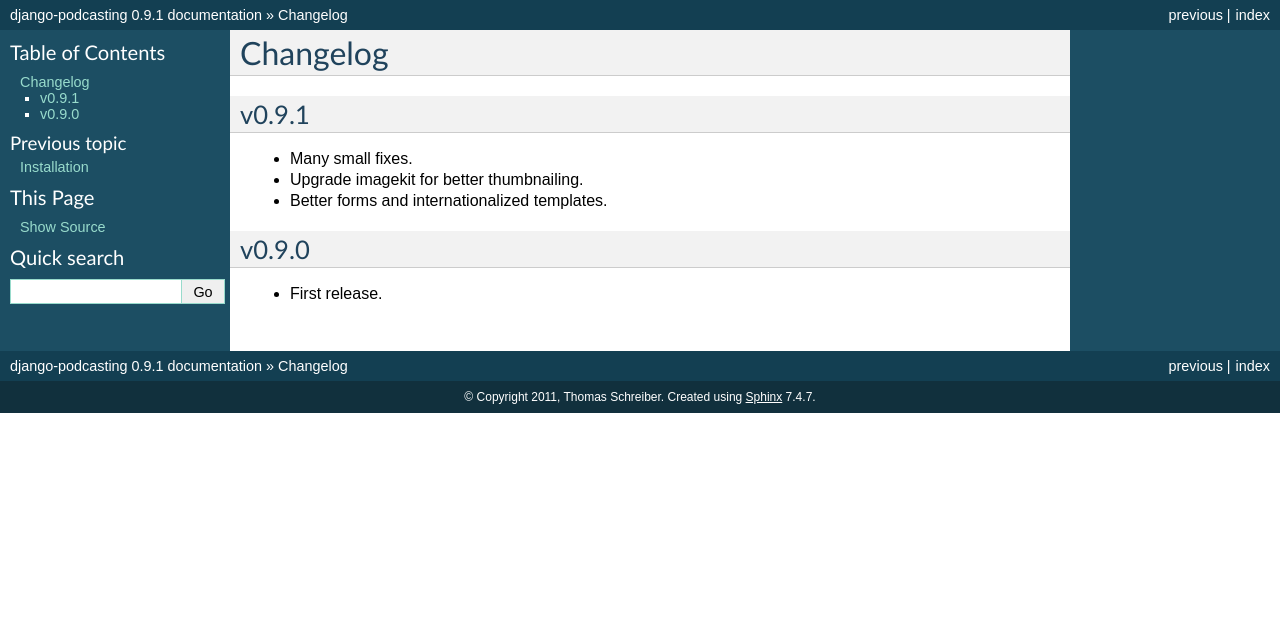
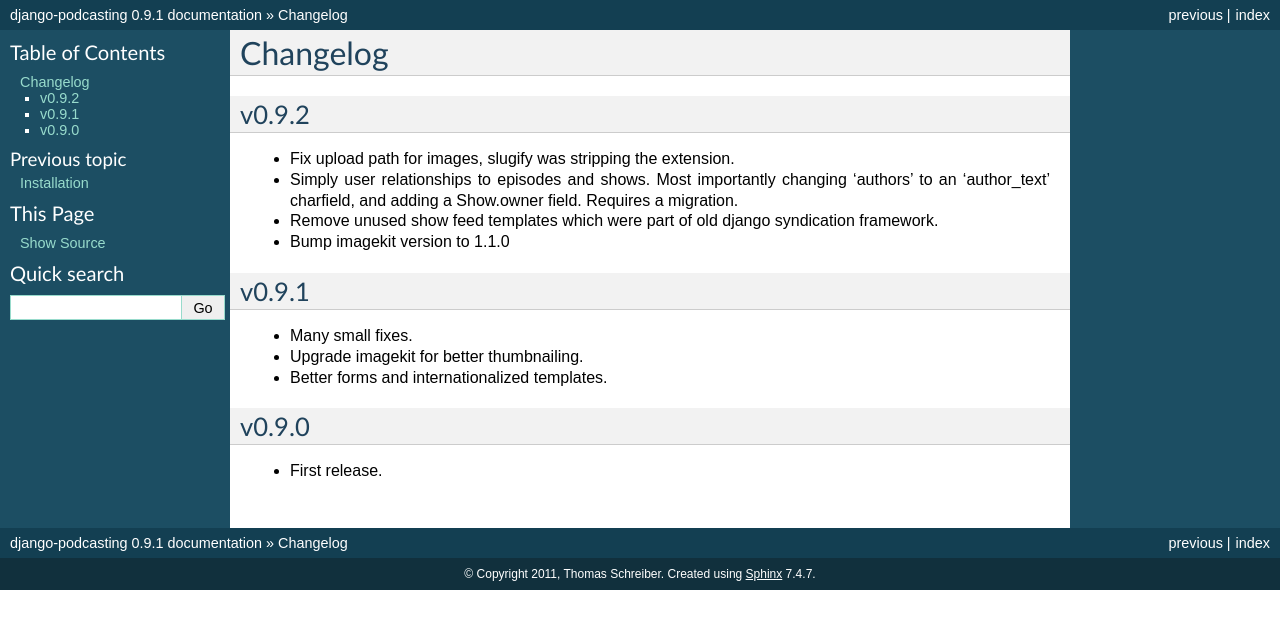
Before and after one commit to rizumu/django-podcasting, a Sphinx documentation site: the page built from docs/changelog.rst, in a window 1280 px wide. Shown: the top 629 px of the page. Built offline with Sphinx 7.4.7, drawn with Linux system fonts in a browser that asks for light colours.

Commit message:
update changelog

```diff
--- a/docs/changelog.rst
+++ b/docs/changelog.rst
@@ -1,5 +1,19 @@
 Changelog
 =========
+
+v0.9.2
+------
+
+- Fix upload path for images, slugify was stripping the extension.
+
+- Simply user relationships to episodes and shows. Most importantly
+  changing 'authors' to an 'author_text' charfield, and adding a
+  Show.owner field. Requires a migration.
+
+- Remove unused show feed templates which were part of old django
+  syndication framework.
+
+- Bump imagekit version to 1.1.0
 
 v0.9.1
 ------
```
